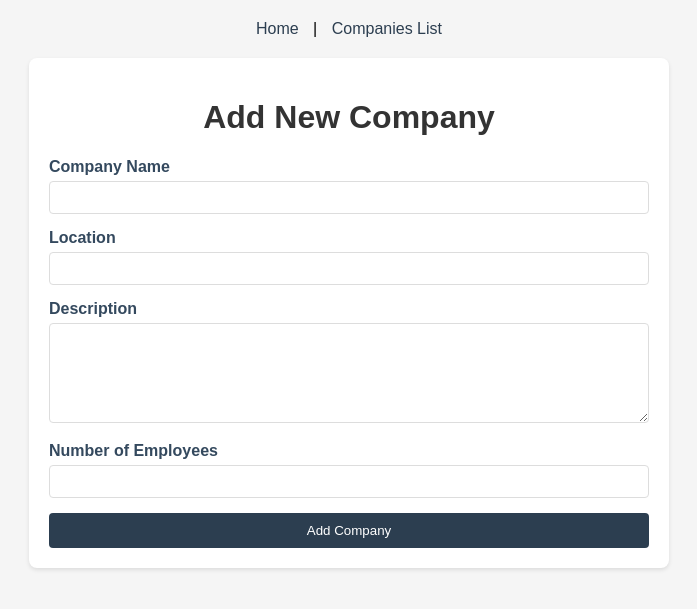
After one commit to MahmoudEissaM/Task1-Flask-ITI-Zag, a Flask app: page /companies/new in a window 1280 px wide. The commit adds this page. Shown: the top 609 px of the page, without its empty margins (291-988 px from the left). Run offline with Flask 3, Linux system fonts and the light colour scheme.

Commit message:
Add Flask-SQLAlchemy and WTForms integration:
- Add Company model with SQLAlchemy
- Add CompanyForm with WTForms validation
- Update templates with form handling and flash messages
- Add database configuration and initial data
- Add creation timestamp for companies
- Update requirements.txt with new dependencies
- Add script to manage Flask server

```diff
--- a/app.py
+++ b/app.py
@@ -1,29 +1,65 @@
-from flask import Flask, render_template
+from flask import Flask, render_template, request, redirect, url_for, flash
+from models import db, Company
+from forms import CompanyForm
+import os
 
 app = Flask(__name__)
+app.config['SECRET_KEY'] = os.urandom(24)
+app.config['SQLALCHEMY_DATABASE_URI'] = 'sqlite:///companies.db'
+app.config['SQLALCHEMY_TRACK_MODIFICATIONS'] = False
 
-companies = [
-    {
-        "name": "TechVision",
-        "location": "Cairo, Egypt",
-        "description": "A leading tech company specialized in AI solutions.",
-        "employees_count": 120
-    },
-    {
-        "name": "GreenFarm",
-        "location": "Alexandria, Egypt",
-        "description": "Agricultural company focusing on organic products.",
-        "employees_count": 85
-    }
-]
+db.init_app(app)
+
+with app.app_context():
+    db.create_all()
+    if not Company.query.first():
+        initial_companies = [
+            Company(
+                name="TechVision",
+                location="Cairo, Egypt",
+                description="A leading tech company specialized in AI solutions.",
+                employees_count=120
+            ),
+            Company(
+                name="GreenFarm",
+                location="Alexandria, Egypt",
+                description="Agricultural company focusing on organic products.",
+                employees_count=85
+            )
+        ]
+        db.session.add_all(initial_companies)
+        db.session.commit()
 
 @app.route('/')
 def home():
-    return "Welcome to the Company Directory! Go to <a href='/companies'>companies list</a>"
+    companies = Company.query.all()
+    return render_template('company_list.html', companies=companies)
 
 @app.route('/companies')
 def get_companies():
+    companies = Company.query.all()
     return render_template('company_list.html', companies=companies)
 
+@app.route('/companies/new')
+def new_company():
+    form = CompanyForm()
+    return render_template('create_company.html', form=form)
+
+@app.route('/companies/create', methods=['POST'])
+def create_company():
+    form = CompanyForm()
+    if form.validate_on_submit():
+        company = Company(
+            name=form.name.data,
+            location=form.location.data,
+            description=form.description.data,
+            employees_count=form.employees_count.data
+        )
+        db.session.add(company)
+        db.session.commit()
+        flash('Company added successfully!', 'success')
+        return redirect(url_for('get_companies'))
+    return render_template('create_company.html', form=form)
+
 if __name__ == '__main__':
-    app.run(debug=True, port=5006)
+    app.run(debug=True, port=5000)
--- /dev/null
+++ b/forms.py
@@ -0,0 +1,13 @@
+from flask_wtf import FlaskForm
+from wtforms import StringField, TextAreaField, IntegerField
+from wtforms.validators import DataRequired, Length, NumberRange
+
+class CompanyForm(FlaskForm):
+    name = StringField('Company Name',
+                      validators=[DataRequired(), Length(min=2, max=100)])
+    location = StringField('Location',
+                         validators=[DataRequired(), Length(min=2, max=200)])
+    description = TextAreaField('Description',
+                              validators=[DataRequired(), Length(min=10)])
+    employees_count = IntegerField('Number of Employees',
+                                 validators=[DataRequired(), NumberRange(min=1)])
--- /dev/null
+++ b/templates/create_company.html
@@ -0,0 +1,160 @@
+<!DOCTYPE html>
+<html lang="en">
+<head>
+    <meta charset="UTF-8">
+    <meta name="viewport" content="width=device-width, initial-scale=1.0">
+    <title>Add New Company</title>
+    <style>
+        body {
+            font-family: Arial, sans-serif;
+            margin: 20px;
+            background-color: #f5f5f5;
+        }
+        .form-container {
+            background-color: white;
+            border-radius: 8px;
+            padding: 20px;
+            max-width: 600px;
+            margin: 0 auto;
+            box-shadow: 0 2px 4px rgba(0,0,0,0.1);
+        }
+        h1 {
+            color: #333;
+            text-align: center;
+        }
+        .form-group {
+            margin-bottom: 15px;
+        }
+        label {
+            display: block;
+            margin-bottom: 5px;
+            color: #34495e;
+            font-weight: bold;
+        }
+        input[type="text"],
+        input[type="number"],
+        textarea {
+            width: 100%;
+            padding: 8px;
+            border: 1px solid #ddd;
+            border-radius: 4px;
+            box-sizing: border-box;
+        }
+        textarea {
+            height: 100px;
+            resize: vertical;
+        }
+        button {
+            background-color: #2c3e50;
+            color: white;
+            padding: 10px 20px;
+            border: none;
+            border-radius: 4px;
+            cursor: pointer;
+            width: 100%;
+        }
+        button:hover {
+            background-color: #34495e;
+        }
+        .nav-links {
+            text-align: center;
+            margin-bottom: 20px;
+        }
+        .nav-links a {
+            color: #2c3e50;
+            text-decoration: none;
+            margin: 0 10px;
+        }
+        .nav-links a:hover {
+            text-decoration: underline;
+        }
+        .error {
+            color: #e74c3c;
+            font-size: 0.9em;
+            margin-top: 5px;
+        }
+        .flash-messages {
+            margin-bottom: 20px;
+        }
+        .flash-message {
+            padding: 10px;
+            border-radius: 4px;
+            margin-bottom: 10px;
+        }
+        .flash-success {
+            background-color: #2ecc71;
+            color: white;
+        }
+        .flash-error {
+            background-color: #e74c3c;
+            color: white;
+        }
+    </style>
+</head>
+<body>
+    <div class="nav-links">
+        <a href="/">Home</a> |
+        <a href="/companies">Companies List</a>
+    </div>
+
+    <div class="form-container">
+        <h1>Add New Company</h1>
+
+        {% with messages = get_flashed_messages(with_categories=true) %}
+            {% if messages %}
+                <div class="flash-messages">
+                {% for category, message in messages %}
+                    <div class="flash-message flash-{{ category }}">{{ message }}</div>
+                {% endfor %}
+                </div>
+            {% endif %}
+        {% endwith %}
+
+        <form action="{{ url_for('create_company') }}" method="POST">
+            {{ form.csrf_token }}
+
+            <div class="form-group">
+                {{ form.name.label }}
+                {{ form.name(class="form-control") }}
+                {% if form.name.errors %}
+                    {% for error in form.name.errors %}
+                        <div class="error">{{ error }}</div>
+                    {% endfor %}
+                {% endif %}
+            </div>
+
+            <div class="form-group">
+                {{ form.location.label }}
+                {{ form.location(class="form-control") }}
+                {% if form.location.errors %}
+                    {% for error in form.location.errors %}
+                        <div class="error">{{ error }}</div>
+                    {% endfor %}
+                {% endif %}
+            </div>
+
+            <div class="form-group">
+                {{ form.description.label }}
+                {{ form.description(class="form-control") }}
+                {% if form.description.errors %}
+                    {% for error in form.description.errors %}
+                        <div class="error">{{ error }}</div>
+                    {% endfor %}
+                {% endif %}
+            </div>
+
+            <div class="form-group">
+                {{ form.employees_count.label }}
+                {{ form.employees_count(class="form-control") }}
+                {% if form.employees_count.errors %}
+                    {% for error in form.employees_count.errors %}
+                        <div class="error">{{ error }}</div>
+                    {% endfor %}
+                {% endif %}
+            </div>
+
+            <button type="submit">Add Company</button>
+        </form>
+    </div>
+</body>
+</html>
```
Also changed, not shown: models.py (added, +15 -0 lines), requirements.txt (+7 -3 lines), templates/company_list.html (+79 -1 lines), instance/companies.db (added), 1 other file.
